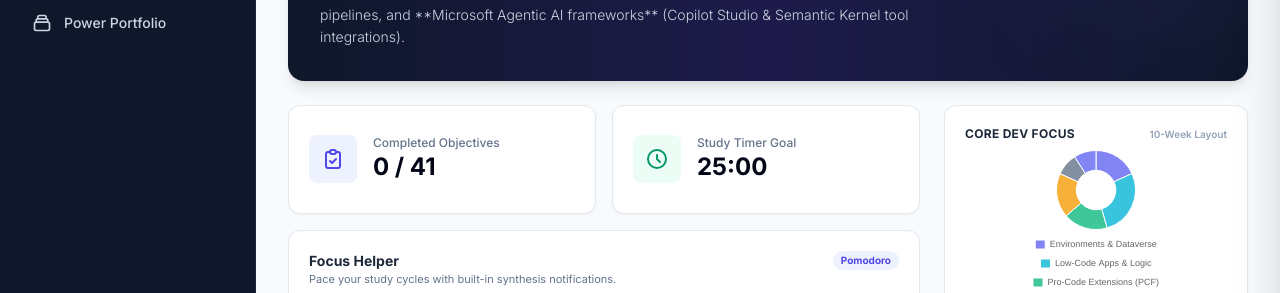
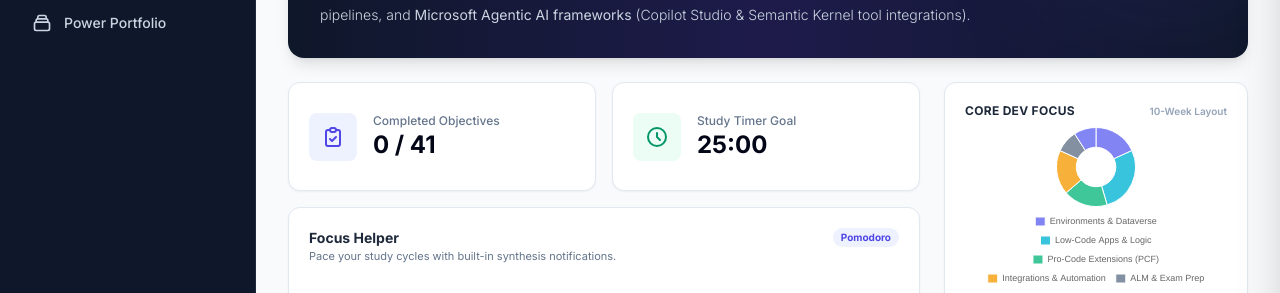
Before and after one commit to EyasuG/powerplatform-pl400-portal, a plain HTML site: page index.html in a window 1280 px wide. Shown: the part 286-579 px from the top of the page. Drawn offline with nearby package versions, Linux system fonts and the light colour scheme.

Commit message:
fix: encode raw & as &amp; in dashboard description, fix HTML validation error

```diff
--- a/index.html
+++ b/index.html
@@ -151,7 +151,7 @@
                             <span class="text-[10px] bg-indigo-500/20 text-indigo-300 font-semibold uppercase tracking-wider px-2.5 py-1 rounded-full">Focused PL-400 Blueprint</span>
                             <h3 class="text-2xl md:text-3xl font-bold mt-3 leading-tight">10-Week Microsoft Power Platform Developer Road</h3>
                             <p class="text-sm text-slate-300 mt-2 font-light leading-relaxed">
-                                Complete your certification prep with a comprehensive focus entirely on Dataverse, Canvas Apps, Power Fx engineering, PCF controls, TypeScript, Azure integrations, Custom Connectors, ALM pipelines, and **Microsoft Agentic AI frameworks** (Copilot Studio & Semantic Kernel tool integrations).
+                                Complete your certification prep with a comprehensive focus entirely on Dataverse, Canvas Apps, Power Fx engineering, PCF controls, TypeScript, Azure integrations, Custom Connectors, ALM pipelines, and <strong>Microsoft Agentic AI frameworks</strong> (Copilot Studio &amp; Semantic Kernel tool integrations).
                             </p>
                         </div>
                     </div>
```
